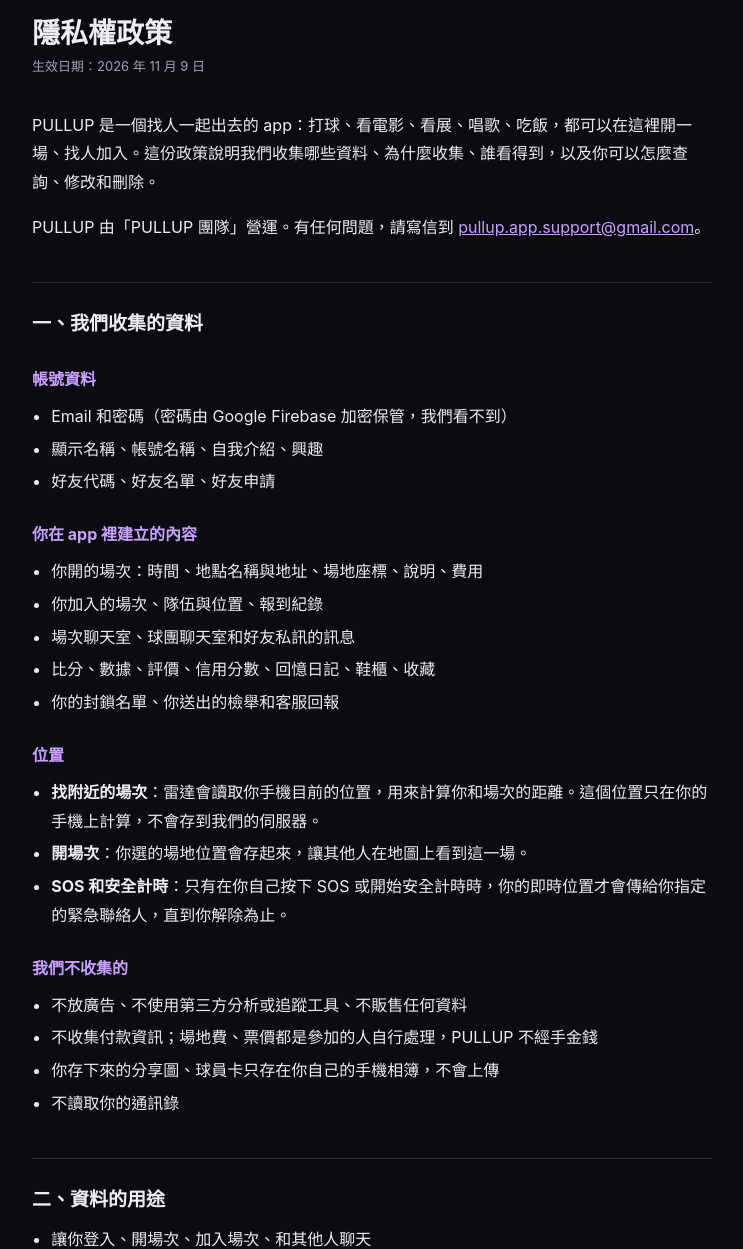
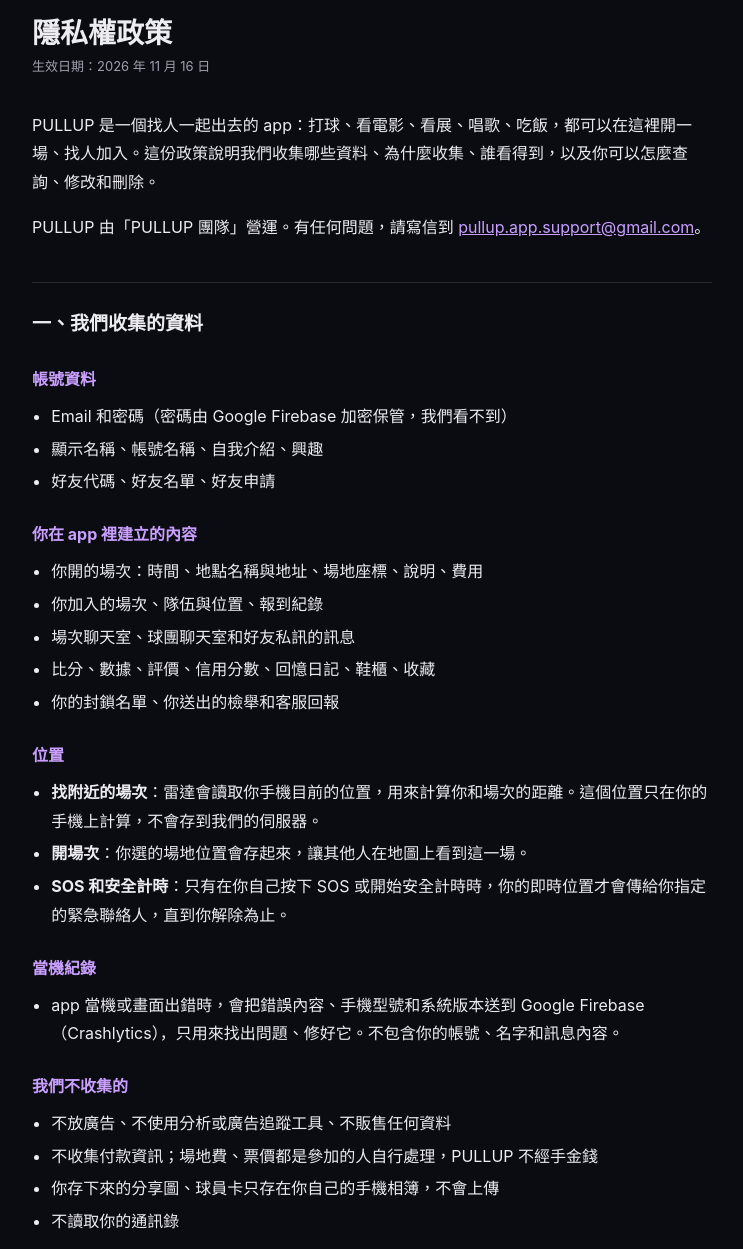
Before and after one commit to pullup-official/legal, a plain HTML site: page privacy.html in a window 1280 px wide. Shown: the part 66-1315 px from the top of the page, without its empty margins (268-1011 px from the left). Drawn offline with Linux system fonts and the light colour scheme.

Commit message:
隱私權政策：補上當機紀錄（Crashlytics），不使用分析或廣告追蹤工具；生效日期 2026-11-16

```diff
--- a/privacy.html
+++ b/privacy.html
@@ -44,7 +44,7 @@ footer { margin-top: 48px; color: var(--muted); font-size: 13px; }
 <main>
   <a class="brand" href="index.html">PULLUP</a>
   <h1>隱私權政策</h1>
-  <p class="updated">生效日期：2026 年 11 月 9 日</p>
+  <p class="updated">生效日期：2026 年 11 月 16 日</p>
 
   <p>PULLUP 是一個找人一起出去的 app：打球、看電影、看展、唱歌、吃飯，都可以在這裡開一場、找人加入。這份政策說明我們收集哪些資料、為什麼收集、誰看得到，以及你可以怎麼查詢、修改和刪除。</p>
   <p>PULLUP 由「PULLUP 團隊」營運。有任何問題，請寫信到 <a href="mailto:pullup.app.support@gmail.com">pullup.app.support@gmail.com</a>。</p>
@@ -74,9 +74,14 @@ footer { margin-top: 48px; color: var(--muted); font-size: 13px; }
     <li><strong>SOS 和安全計時</strong>：只有在你自己按下 SOS 或開始安全計時時，你的即時位置才會傳給你指定的緊急聯絡人，直到你解除為止。</li>
   </ul>
 
+  <h3>當機紀錄</h3>
+  <ul>
+    <li>app 當機或畫面出錯時，會把錯誤內容、手機型號和系統版本送到 Google Firebase（Crashlytics），只用來找出問題、修好它。不包含你的帳號、名字和訊息內容。</li>
+  </ul>
+
   <h3>我們不收集的</h3>
   <ul>
-    <li>不放廣告、不使用第三方分析或追蹤工具、不販售任何資料</li>
+    <li>不放廣告、不使用分析或廣告追蹤工具、不販售任何資料</li>
     <li>不收集付款資訊；場地費、票價都是參加的人自行處理，PULLUP 不經手金錢</li>
     <li>你存下來的分享圖、球員卡只存在你自己的手機相簿，不會上傳</li>
     <li>不讀取你的通訊錄</li>
```
